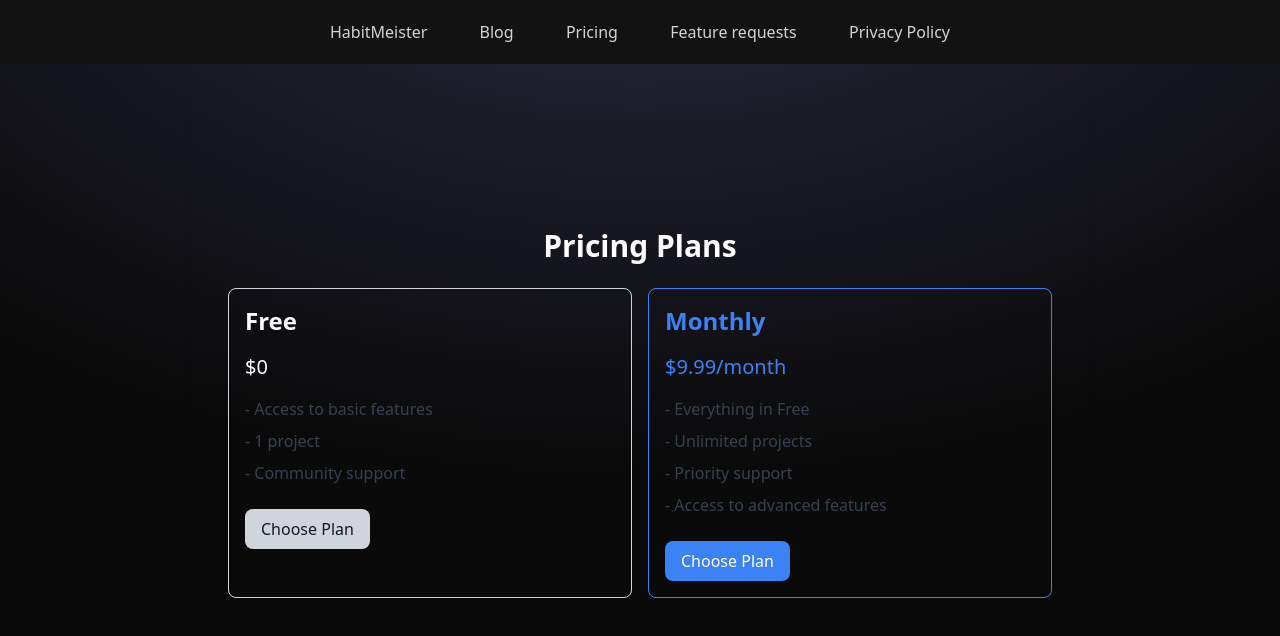
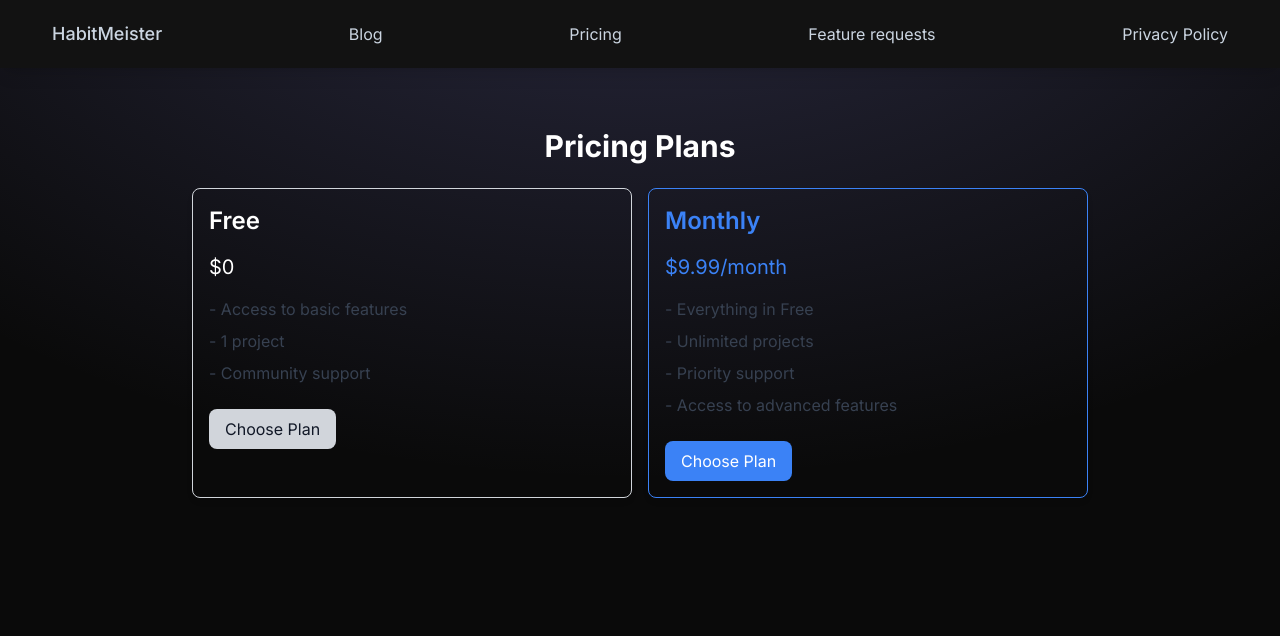
Before and after one commit to carllang/habit-app-nextjs-website, a Next.js app: page /pricing in a window 1280 px wide. Shown: the top 636 px of the page. Built offline with nearby package versions, Linux system fonts and the light colour scheme.

Commit message:
make responsive

```diff
--- /dev/null
+++ b/src/app/components/Navigation.tsx
@@ -0,0 +1,133 @@
+"use client";
+
+import Link from "next/link";
+
+export default function Navigation() {
+  const toggleMobileMenu = () => {
+    const menu = document.getElementById("mobile-menu");
+    menu?.classList.toggle("hidden");
+  };
+
+  return (
+    <>
+      {/* Mobile Menu Button */}
+      <div className="fixed right-4 top-4 z-[100] block md:hidden">
+        <button
+          type="button"
+          className="rounded-lg bg-[#1a1a1a] p-2 text-stone-300 hover:bg-[#252525] hover:text-white focus:outline-none focus:ring-2 focus:ring-white/20"
+          onClick={toggleMobileMenu}
+        >
+          <svg
+            className="h-8 w-8"
+            fill="none"
+            viewBox="0 0 24 24"
+            stroke="currentColor"
+          >
+            <path
+              strokeLinecap="round"
+              strokeLinejoin="round"
+              strokeWidth={2}
+              d="M4 6h16M4 12h16M4 18h16"
+            />
+          </svg>
+        </button>
+      </div>
+
+      {/* Mobile Menu */}
+      <div
+        id="mobile-menu"
+        className="fixed inset-0 z-[90] hidden bg-[#121212] bg-opacity-98 backdrop-blur-sm md:hidden"
+      >
+        <div className="flex h-full flex-col items-center justify-center space-y-8">
+          <button
+            type="button"
+            className="absolute right-4 top-4 rounded-lg bg-[#1a1a1a] p-2 text-stone-300 hover:bg-[#252525] hover:text-white focus:outline-none focus:ring-2 focus:ring-white/20"
+            onClick={toggleMobileMenu}
+          >
+            <svg
+              className="h-8 w-8"
+              fill="none"
+              viewBox="0 0 24 24"
+              stroke="currentColor"
+            >
+              <path
+                strokeLinecap="round"
+                strokeLinejoin="round"
+                strokeWidth={2}
+                d="M6 18L18 6M6 6l12 12"
+              />
+            </svg>
+          </button>
+          <Link
+            href="/"
+            className="text-2xl font-medium hover:text-white"
+            onClick={toggleMobileMenu}
+          >
+            HabitMeister
+          </Link>
+          <Link
+            href="/blog"
+            className="text-xl hover:text-white"
+            onClick={toggleMobileMenu}
+          >
+            Blog
+          </Link>
+          <Link
+            href="/pricing"
+            className="text-xl hover:text-white"
+            onClick={toggleMobileMenu}
+          >
+            Pricing
+          </Link>
+          <Link
+            href="/feature-requests"
+            className="text-xl hover:text-white"
+            onClick={toggleMobileMenu}
+          >
+            Feature requests
+          </Link>
+          <Link
+            href="/privacy-policy"
+            className="text-xl hover:text-white"
+            onClick={toggleMobileMenu}
+          >
+            Privacy Policy
+          </Link>
+        </div>
+      </div>
+
+      {/* Desktop Navigation */}
+      <nav className="fixed left-0 top-0 z-30 hidden w-full bg-[#121212] p-5 shadow-lg transition-shadow duration-300 ease-in-out md:block">
+        <div className="mx-auto max-w-7xl px-4 sm:px-6 lg:px-8">
+          <ul className="flex items-center justify-between space-x-8 lg:space-x-12">
+            <li className="flex-shrink-0">
+              <Link href="/" className="text-lg font-medium hover:text-white">
+                HabitMeister
+              </Link>
+            </li>
+            <li>
+              <Link href="/blog" className="hover:text-white">
+                Blog
+              </Link>
+            </li>
+            <li>
+              <Link href="/pricing" className="hover:text-white">
+                Pricing
+              </Link>
+            </li>
+            <li>
+              <Link href="/feature-requests" className="hover:text-white">
+                Feature requests
+              </Link>
+            </li>
+            <li>
+              <Link href="/privacy-policy" className="hover:text-white">
+                Privacy Policy
+              </Link>
+            </li>
+          </ul>
+        </div>
+      </nav>
+    </>
+  );
+}
--- a/src/app/layout.tsx
+++ b/src/app/layout.tsx
@@ -1,14 +1,11 @@
-import type { Metadata } from "next";
 import { Inter } from "next/font/google";
 import "./globals.css";
-import Link from "next/link";
+import Navigation from "./components/Navigation";
+import { metadata } from "./metadata";
 
 const inter = Inter({ subsets: ["latin"] });
 
-export const metadata: Metadata = {
-  title: "Create Next App",
-  description: "Generated by create next app",
-};
+export { metadata };
 
 export default function RootLayout({
   children,
@@ -17,39 +14,19 @@
 }>) {
   return (
     <html lang="en">
-      <body className="bg-400 h-screen bg-gradient-to-b bg-[#121212] font-sans text-slate-300">
+      <body
+        className={`${inter.className} bg-400 min-h-screen bg-gradient-to-b bg-[#121212] font-sans text-slate-300`}
+      >
         <div className="fixed left-0 top-0 -z-10 h-full w-full">
-          {/* <div className="absolute top-0 z-[-2] h-screen w-screen bg-[#000000] bg-[radial-gradient(#ffffff33_1px,#00091d_1px)] bg-[size:20px_20px]"></div> */}
           <div className="absolute top-0 z-[-2] h-screen w-screen bg-neutral-950 bg-[radial-gradient(ellipse_80%_80%_at_50%_-20%,rgba(120,119,198,0.3),rgba(255,255,255,0))]"></div>
         </div>
 
-        <nav
-          className={`fixed left-0 top-0 w-full  h20 bg-[#121212] p-5 transition-shadow ease-in-out delay-1000 duration-1000 `}
-        >
-          <ul
-            className={`flex justify-between w-2/4 mx-auto transition-colors ease-in-out delay-100 duration-1000 font-light text-stone-300`}
-          >
-            <li>
-              <Link href="/">HabitMeister</Link>
-            </li>
-            <li>
-              <Link href="/blog">Blog</Link>
-            </li>
-            <li>
-              <Link href="/pricing">Pricing</Link>
-            </li>
+        <Navigation />
 
-            <li>
-              <Link href="/feature-requests">Feature requests</Link>
-            </li>
-            <li>
-              <Link href="/privacy-policy">Privacy Policy</Link>
-            </li>
-          </ul>
-        </nav>
-        <div className="max-w-4xl mx-auto p-5 shadow-md rounded-lg mt-24">
-          {children}
-        </div>
+        {/* Main Content */}
+        <main className="mx-auto max-w-7xl px-4 sm:px-6 lg:px-8">
+          <div className="mt-20 md:mt-24">{children}</div>
+        </main>
       </body>
     </html>
   );
--- /dev/null
+++ b/src/app/metadata.ts
@@ -0,0 +1,6 @@
+import type { Metadata } from "next";
+
+export const metadata: Metadata = {
+  title: "HabitMeister - Build Better Habits",
+  description: "Track and build better habits with HabitMeister",
+};
```
